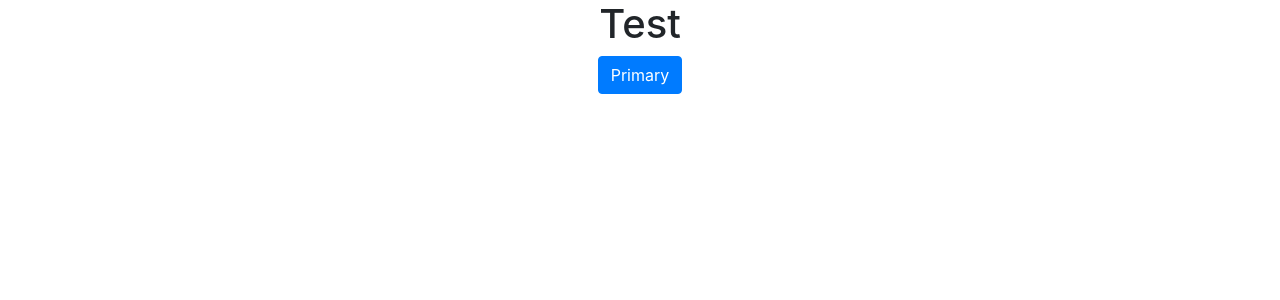
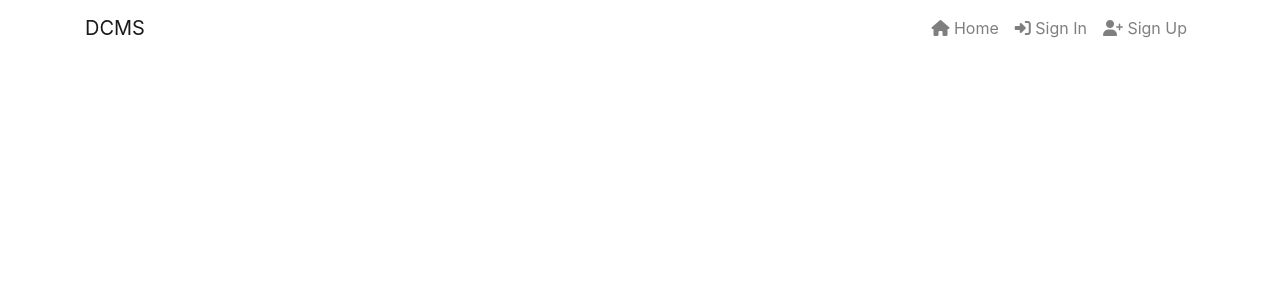
Before and after one commit to TuckerFaulk/dcms, a React (Create React App) app: page / in a window 1280 px wide. Shown: the top 300 px of the page. Built offline with nearby package versions, Linux system fonts and the light colour scheme.

Commit message:
Add NavBar component and link font awesome

```diff
--- a/public/index.html
+++ b/public/index.html
@@ -25,6 +25,10 @@
       href="%PUBLIC_URL%/manifest.json"
       crossorigin="use-credentials"
     />
+    <script
+      src="https://kit.fontawesome.com/7eeb2b83b1.js"
+      crossorigin="anonymous"
+    ></script>
     <!--
       Notice the use of %PUBLIC_URL% in the tags above.
       It will be replaced with the URL of the `public` folder during the build.
--- a/src/App.js
+++ b/src/App.js
@@ -1,11 +1,10 @@
-import { Button } from 'react-bootstrap';
 import './App.css';
+import NavBar from './components/NavBar';
 
 function App() {
   return (
     <div className="App">
-      <h1>Test</h1>
-      <Button variant="primary">Primary</Button>
+      <NavBar />
     </div>
   );
 }
--- /dev/null
+++ b/src/components/NavBar.js
@@ -0,0 +1,28 @@
+import React from "react";
+import { Navbar, Container, Nav } from "react-bootstrap";
+
+const NavBar = () => {
+  return (
+    <Navbar expand="md" fixed="top">
+      <Container>
+        <Navbar.Brand>DCMS</Navbar.Brand>
+        <Navbar.Toggle aria-controls="basic-navbar-nav" />
+        <Navbar.Collapse id="basic-navbar-nav">
+          <Nav className="ml-auto text-left">
+            <Nav.Link>
+              <i className="fas fa-home"></i> Home
+            </Nav.Link>
+            <Nav.Link>
+              <i className="fas fa-sign-in-alt"></i> Sign In
+            </Nav.Link>
+            <Nav.Link>
+              <i className="fas fa-user-plus"></i> Sign Up
+            </Nav.Link>
+          </Nav>
+        </Navbar.Collapse>
+      </Container>
+    </Navbar>
+  );
+};
+
+export default NavBar;
```
